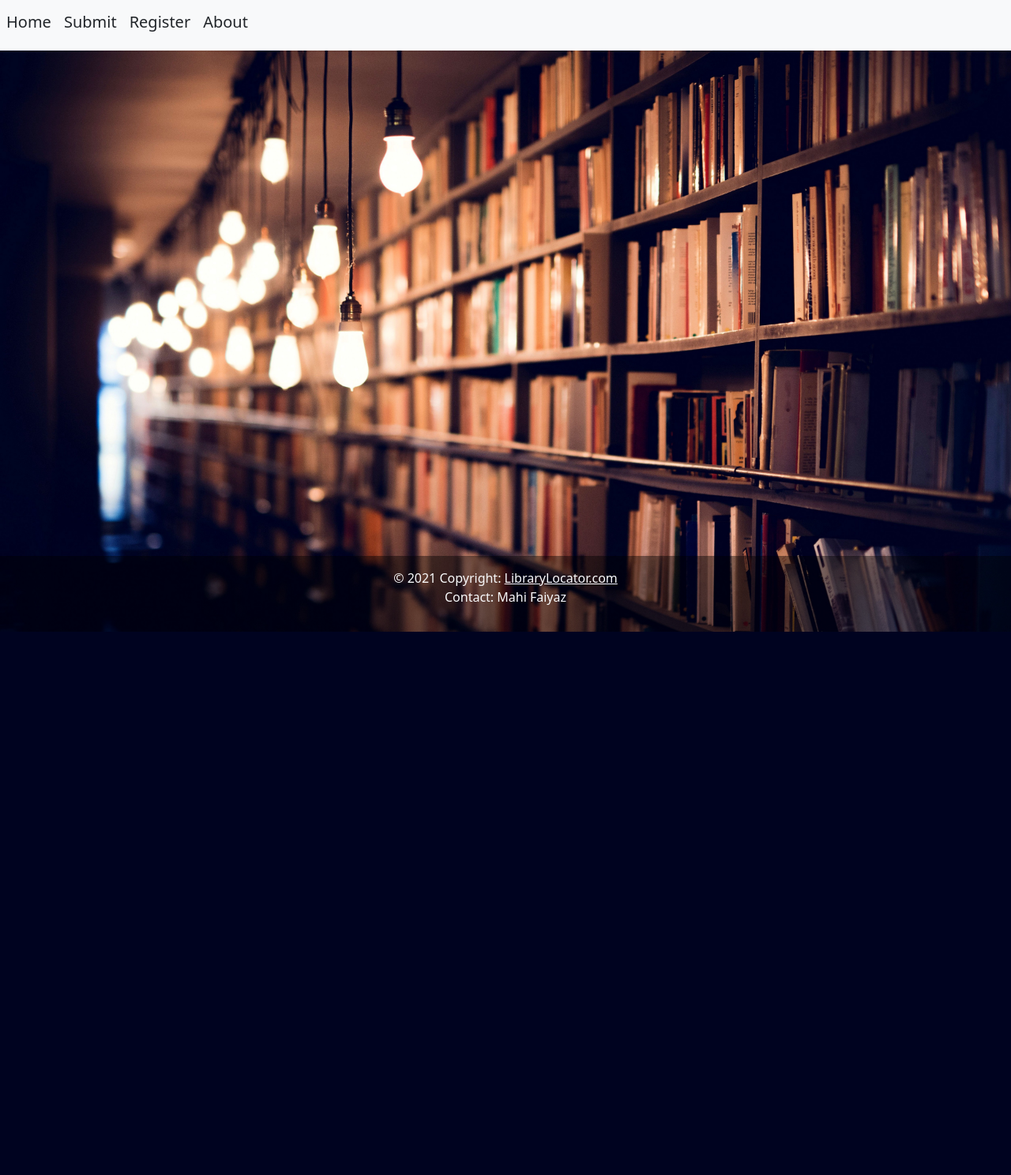
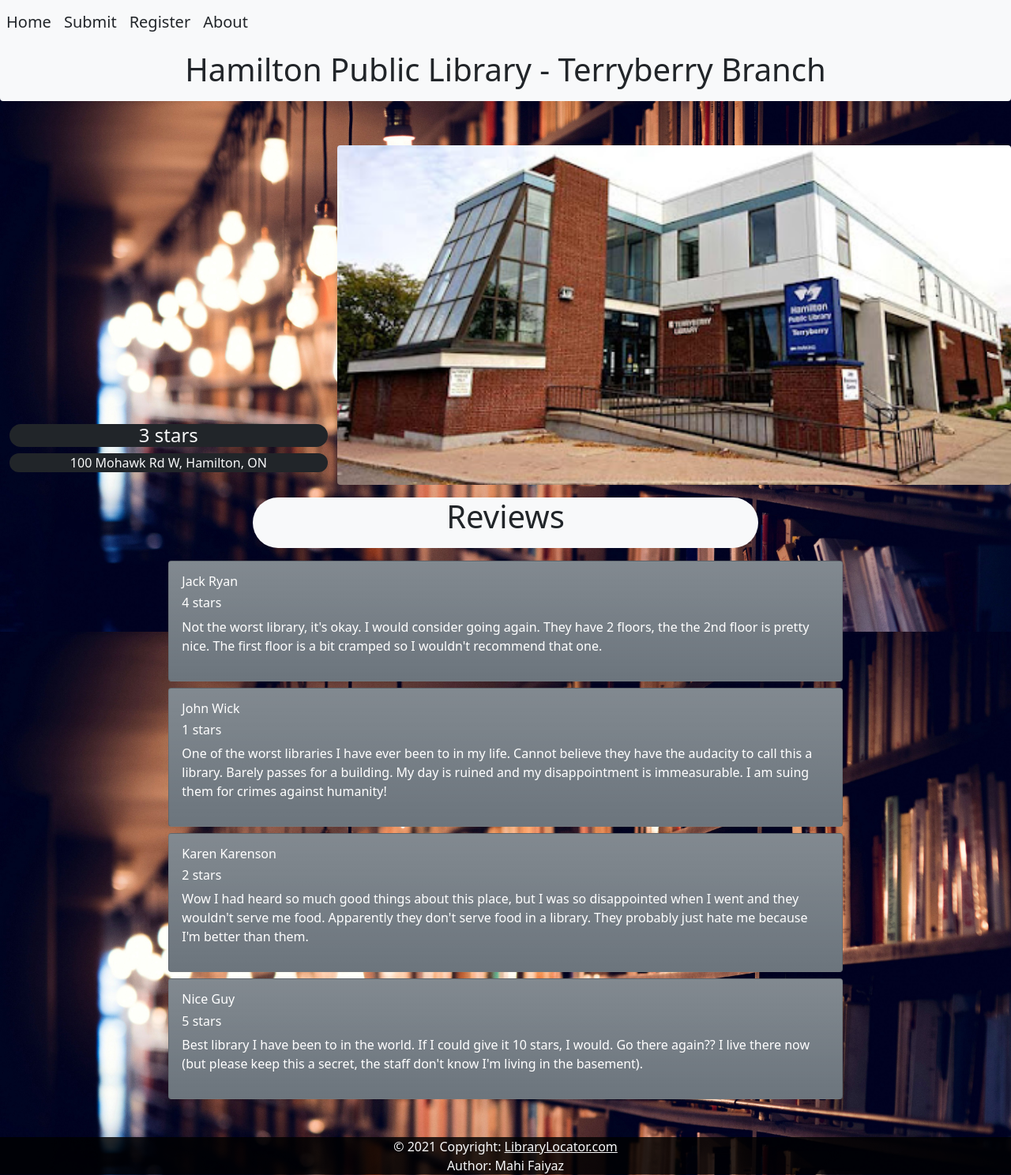
Before and after one commit to MahiFaiyaz/4WW3-Project, a PHP site: page /individual_sample.html in a window 1280 px wide. Shown: the whole page at 79% size. Before the commit the page ends 800 px from the top, so only its background shows below. Run offline with PHP 8.4, Linux system fonts and the light colour scheme.

Commit message:
Completed all html files

```diff
--- a/individual_sample.html
+++ b/individual_sample.html
@@ -8,6 +8,8 @@
     <title>Terry Berry Library</title>
 </head>
 <body class="main">
+    <div id="container">
+        <div id="main">
             <nav class="navbar navbar-light navbar-expand-md bg-light sticky-top">
                 <button class="navbar-toggler" type="button" data-bs-toggle="collapse" data-bs-target="#navbar" aria-controls="navbar" aria-expanded="false" aria-label="Toggle navigation">
                     <span class="navbar-toggler-icon"></span>
@@ -21,17 +23,62 @@
                     </div>
                 </div>
             </nav>
-
-
-
-
-
-
-    <footer class="text-center fixed-bottom">
-        <div class="text-center text-light p-3" style="background-color: rgba(0, 0, 0, 0.425);">
+            <h1 class="display-6 text-dark bg-light text-center rounded-bottom pb-3">
+                Hamilton Public Library - Terryberry Branch
+            </h1>
+            <div class="row" style="margin: auto">
+                <div class="col-md-4 col-12 text-center mt-auto">
+                    <h4 class="bg-dark text-light text-center rounded-pill ">3 stars</h4>
+                    <p class="bg-dark text-light text-center rounded-pill ">100 Mohawk Rd W, Hamilton, ON</p>
+                </div>
+                <img src="images/Terryberry.jpg" class="img-fluid mt-5 col-md-8 col-12 gx-0 rounded" alt="map">
+            </div>
+            <h6 class="display-6 text-dark bg-light text-center col-md-6 col-12 my-3 mx-auto rounded-pill pb-3">
+                Reviews
+            </h6>
+            <div class="card text-white bg-secondary mt-2 col-md-8 col-12 mx-auto bg-gradient mb-2">
+                <div class="card-body col-6 mx-auto w-0 text-start w-100">
+                    <h6>Jack Ryan</h6>
+                    <h6>4 stars</h6>
+                    <p>Not the worst library, it's okay. I would consider going again. They have 2 floors, the the 2nd floor is pretty nice.
+                        The first floor is a bit cramped so I wouldn't recommend that one.
+                    </p>
+                </div>
+            </div>
+            <div class="card text-white bg-secondary mt-2 col-md-8 col-12 mx-auto bg-gradient">
+                <div class="card-body col-6 mx-auto w-0 text-start w-100">
+                    <h6>John Wick</h6>
+                    <h6>1 stars</h6>
+                    <p>One of the worst libraries I have ever been to in my life. Cannot believe they have the audacity to call this a library. Barely passes for a building.
+                        My day is ruined and my disappointment is immeasurable. I am suing them for crimes against humanity!
+                    </p>
+                </div>
+            </div>
+            <div class="card text-white bg-secondary mt-2 col-md-8 col-12 mx-auto bg-gradient">
+                <div class="card-body col-6 mx-auto w-0 text-start w-100">
+                    <h6>Karen Karenson</h6>
+                    <h6>2 stars</h6>
+                    <p>Wow I had heard so much good things about this place, but I was so disappointed when I went and they wouldn't serve me food. Apparently they don't serve
+                        food in a library. They probably just hate me because I'm better than them.
+                    </p>
+                </div>
+            </div>
+            <div class="card text-white bg-secondary mt-2 mb-5 col-md-8 col-12 mx-auto bg-gradient">
+                <div class="card-body col-6 mx-auto w-0 text-start w-100">
+                    <h6>Nice Guy</h6>
+                    <h6>5 stars</h6>
+                    <p>Best library I have been to in the world. If I could give it 10 stars, I would. Go there again??
+                        I live there now (but please keep this a secret, the staff don't know I'm living in the basement).
+                    </p>
+                </div>
+            </div>
+        </div>
+    </div>
+    <footer id="footer">
+        <div class="text-center text-light" style="background-color: rgba(0, 0, 0, 0.425);">
           © 2021 Copyright:
           <a class="text-light" href="http://18.119.43.170/home/search.html">LibraryLocator.com</a>
-          <p>Contact: Mahi Faiyaz</p>
+          <div class="p">Author: Mahi Faiyaz</div>
         </div>
     </footer>
     <script src="https://cdn.jsdelivr.net/npm/bootstrap@5.0.2/dist/js/bootstrap.bundle.min.js" integrity="sha384-MrcW6ZMFYlzcLA8Nl+NtUVF0sA7MsXsP1UyJoMp4YLEuNSfAP+JcXn/tWtIaxVXM" crossorigin="anonymous"></script>
--- a/styles.css
+++ b/styles.css
@@ -3,7 +3,7 @@
     height: 100%;
     background-position: center;
     background-size: cover;
-    background-repeat: no-repeat
+    background-repeat: repeat-y
 }
 
 .results {
@@ -12,4 +12,26 @@
     background-position: center;
     background-size: cover;
     background-repeat: repeat-y;
+
 }
+
+html, body {
+    height: 100%;
+}
+
+#container {
+    min-height: 100%;
+}
+
+#main {
+    overflow: auto;
+    padding-bottom: 47px;
+}
+
+#footer {
+    background-color: rgba(0, 0, 0, 0.699);
+    position: relative;
+    height: 47px;
+    margin-top: -47px;
+    clear: both;
+}
```
Also changed, not shown: registration.html (+8 -4 lines), results_sample.html (+9 -4 lines), search.html (+8 -3 lines), submission.html (+8 -4 lines). Lines whose indentation alone changed are shown as unchanged.
